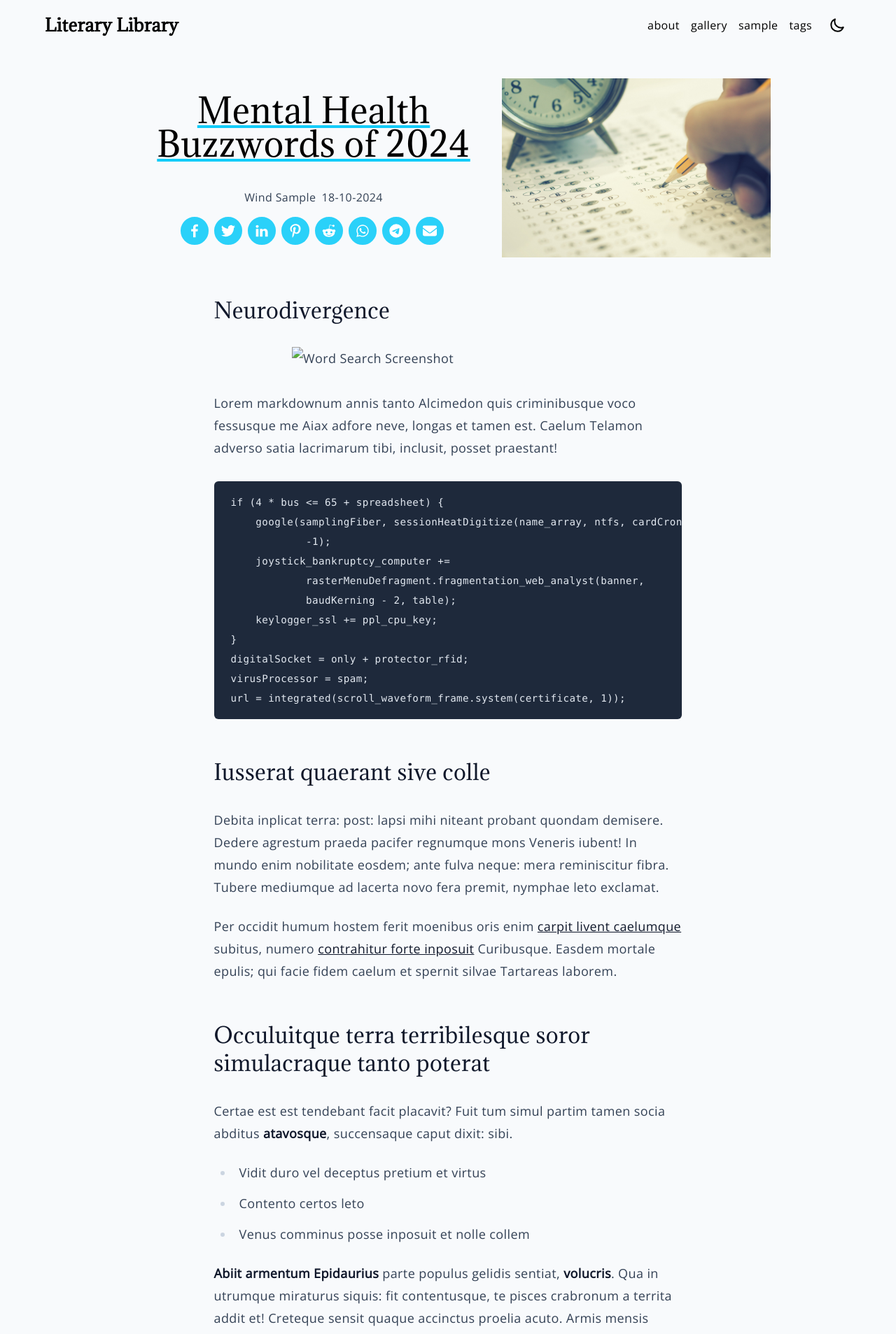
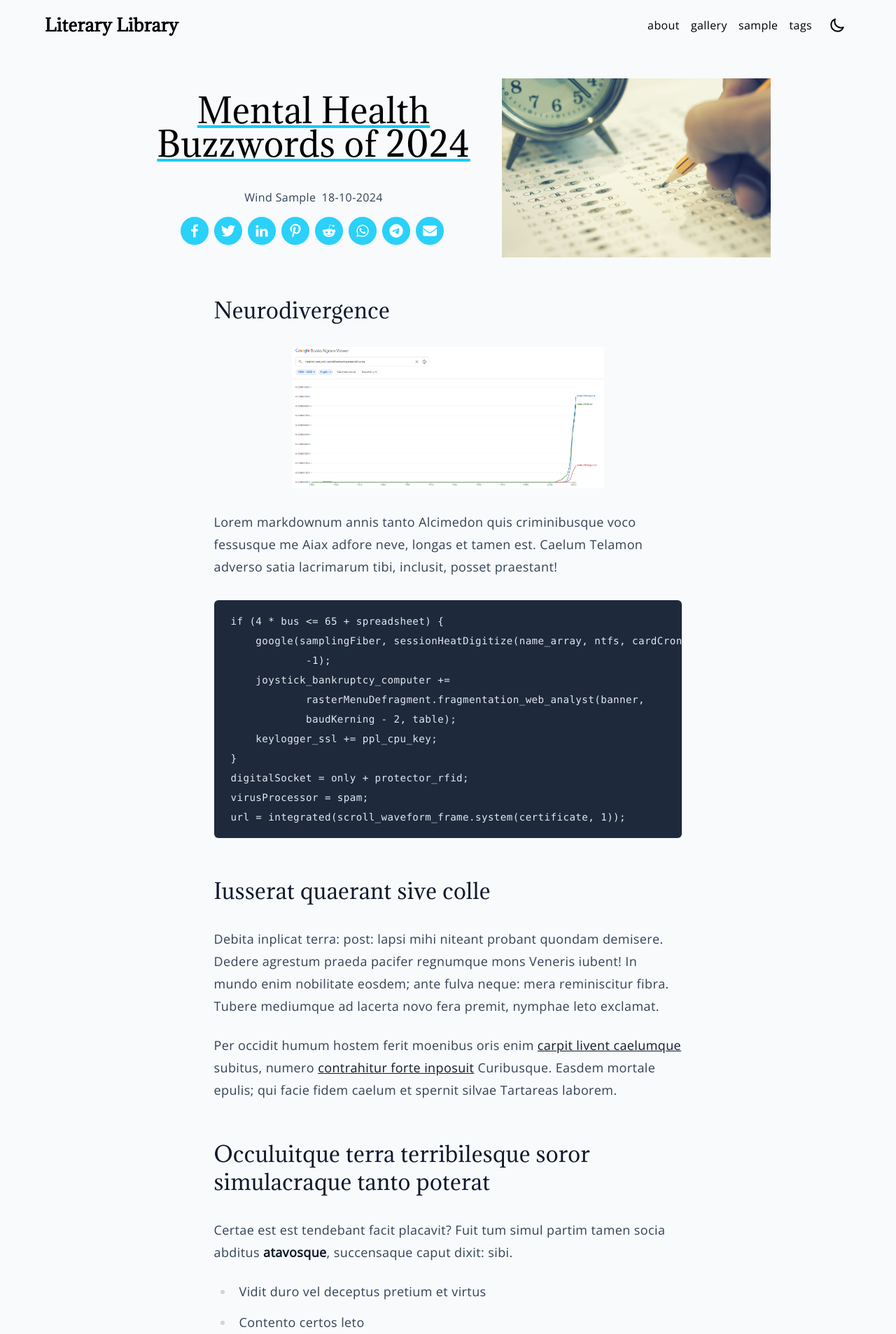
Before and after one commit to selene-flores/literary-library, a Jekyll site: the page built from _posts/2024-10-18-1.md, in a window 1280 px wide. Shown: the top 1907 px of the page at 70% size. Built offline with Jekyll 4.4.1, drawn with Linux system fonts in a browser that asks for light colours.

Commit message:
Update 2024-10-18-1.md

```diff
--- a/_posts/2024-10-18-1.md
+++ b/_posts/2024-10-18-1.md
@@ -5,7 +5,7 @@ image: /assets/images/example1.jpg
 ---
 ## Neurodivergence
 
-![Word Search Screenshot](assets/images/word_search_screenshot.png)
+![Word Search Screenshot](/assets/images/word_search_screenshot.png)
 Lorem markdownum annis tanto Alcimedon quis criminibusque voco fessusque me Aiax
 adfore neve, longas et tamen est. Caelum Telamon adverso satia lacrimarum tibi,
 inclusit, posset praestant!
```
